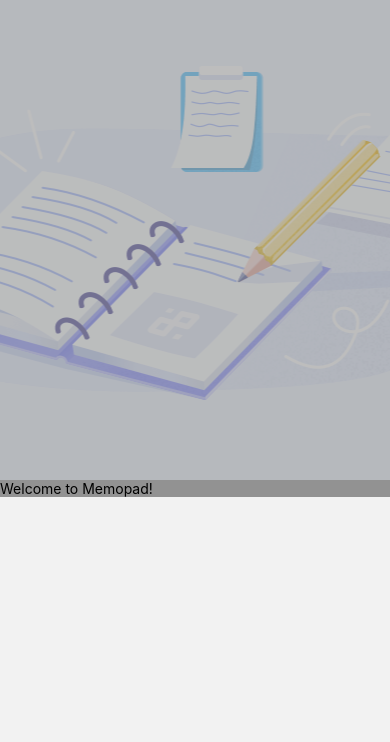
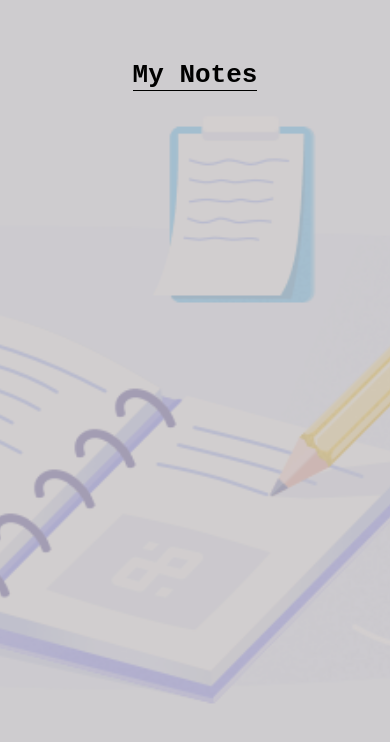
Before and after one commit to Isa1asN/harbinder-rnative, a React Native app: screen /home in a window 390 px wide. Shown: the top 742 px of the page. Built offline with nearby package versions, Linux system fonts and the light colour scheme.

Commit message:
made changes

```diff
--- a/screens/Home.jsx
+++ b/screens/Home.jsx
@@ -20,16 +20,23 @@ const Home = () => {
   return (
     <>
     <StatusBar animated={true}  backgroundColor='black'/>
-    <View >
-      <View style={{backgroundColor:'rgba(0, 0, 0, .4)', width:'100%', height:'100%', position:'absolute'}}>
+    <View style={{backgroundColor:'rgb(245, 238, 238)', height:'100%'}}>
+      <View style={{backgroundColor:'rgba(0, 0, 0, .15)', width:'100%', height:'100%', position:'absolute', justifyContent : 'flex-start'}}>
+      <Text style={{
+        alignSelf : 'center',
+        fontFamily : 'monospace',
+        fontSize : 26,
+        fontWeight : 'bold',
+        top : 60,
+        borderBottomWidth : 1,
+        }} >
+        My Notes
+        </Text>
       </View>
       <Image
         source={note}
-        style={{width:'100', opacity:0.4, zIndex:1}}
+        style={{width:'100',height: '100%', opacity:0.3, zIndex:-4}}
       />
-        <Text >
-        Welcome to Memopad!
-        </Text>
       <View>
       </View>
     </View>
```
